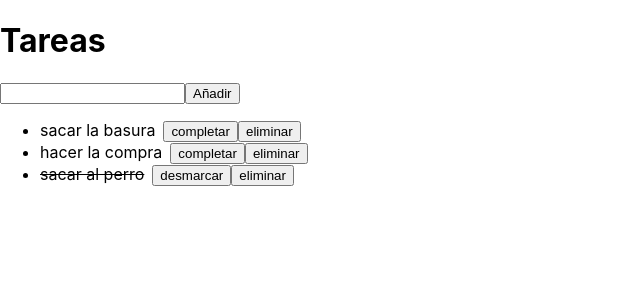
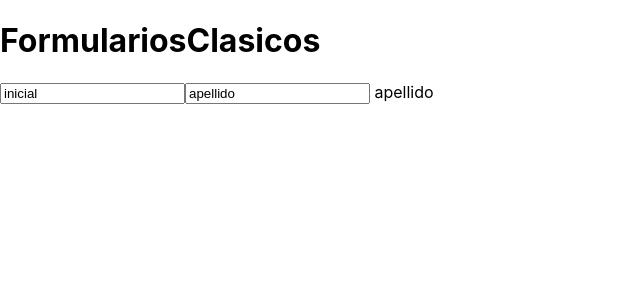
Before and after one commit to marcoslg/react-formacion, a React (Create React App) app: page / in a window 1280 px wide. Shown: the top 300 px of the page, without its empty margins (0-640 px from the left). Built offline with nearby package versions, Linux system fonts and the light colour scheme.

Commit message:
clasico 1

```diff
--- a/src/App.tsx
+++ b/src/App.tsx
@@ -4,34 +4,13 @@ import "./App.css";
 // import Contact from "./views/Contact";
 // import Home from "./views/Home";
 // import Login from "./views/Login";
-import { Admin, Contact, Home, Login, Tareas } from "views";
+import { FormulariosClasicos } from "views";
 
 function App() {
-  const routes = {
-    home: <Home />,
-    contact: <Contact />,
-    admin: <Admin />,
-    login: <Login />,
-  };
-  // let currtenRoute: "home" | "contact" | "admin" | "login" = "contact";
-  let currtenRoute: string = "tareas";
-  // return routes[currtenRoute];
-  // if (currtenRoute === "home") return <Home />;
-  // if (currtenRoute === "contact") return <Contact />;
-  // if (currtenRoute === "admin") return <Admin />;
-  // if (currtenRoute === "login") return <Login />;
-  const mostrar = true;
-  return mostrar ? (
-    <div>
-      {currtenRoute === "home" && <Home />}
-      {currtenRoute === "contact" && <Contact />}
-      {currtenRoute === "admin" && <Admin />}
-      {currtenRoute === "login" && <Login />}
-      {currtenRoute === "tareas" && <Tareas />}
-      {/* {currtenRoute === "home" ? "hola estoy en home" : "no estoy en home"} */}
-    </div>
-  ) : (
-    <>no hay naaaa</>
+  return (
+    <>
+      <FormulariosClasicos />
+    </>
   );
 }
 
--- /dev/null
+++ b/src/views/FormulariosClasicos.tsx
@@ -0,0 +1,41 @@
+import React, { useState } from "react";
+import { IFormData } from "models";
+
+const FormulariosClasicos = () => {
+  const [nombre, setNombre] = useState("inicial");
+  const [apellido, setApellido] = useState("apellido");
+  const [formData, setFormData] = useState<IFormData>({
+    nombre: "",
+    apellido: "",
+    edad: 20,
+    isDeveloper: false,
+  });
+  const cambiaNombre = (event: React.ChangeEvent<HTMLInputElement>) => {
+    console.log(event);
+    setNombre(event.target.value);
+  };
+  return (
+    <div>
+      <h1>FormulariosClasicos</h1>
+      <form>
+        <input
+          type="text"
+          placeholder="Nombre"
+          value={nombre}
+          defaultValue="hola"
+          onChange={cambiaNombre}
+        />
+        <input
+          type="text"
+          placeholder="Apellido"
+          value={apellido}
+          defaultValue="mundo"
+          onChange={(event) => setApellido(event.target.value)}
+        />{" "}
+        <span>{apellido}</span>
+      </form>
+    </div>
+  );
+};
+
+export default FormulariosClasicos;
--- a/src/views/index.ts
+++ b/src/views/index.ts
@@ -3,5 +3,6 @@ import Contact from "./Contact";
 import Home from "./Home";
 import Login from "./Login";
 import Tareas from "./Tareas";
+import FormulariosClasicos from "./FormulariosClasicos";
 
-export { Admin, Contact , Home,Login ,Tareas}
+export { Admin, Contact , Home,Login ,Tareas, FormulariosClasicos}
```
Also changed, not shown: src/models/index.ts (+7 -0 lines).
